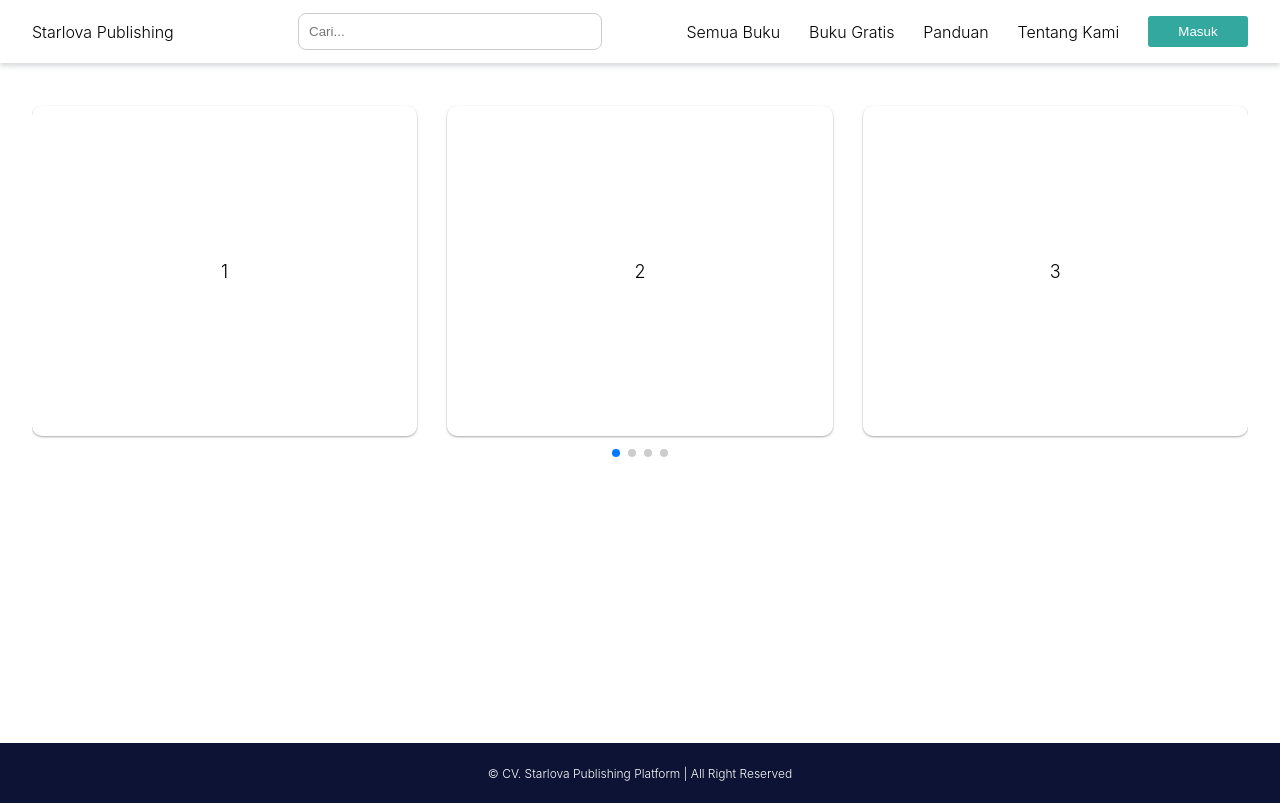
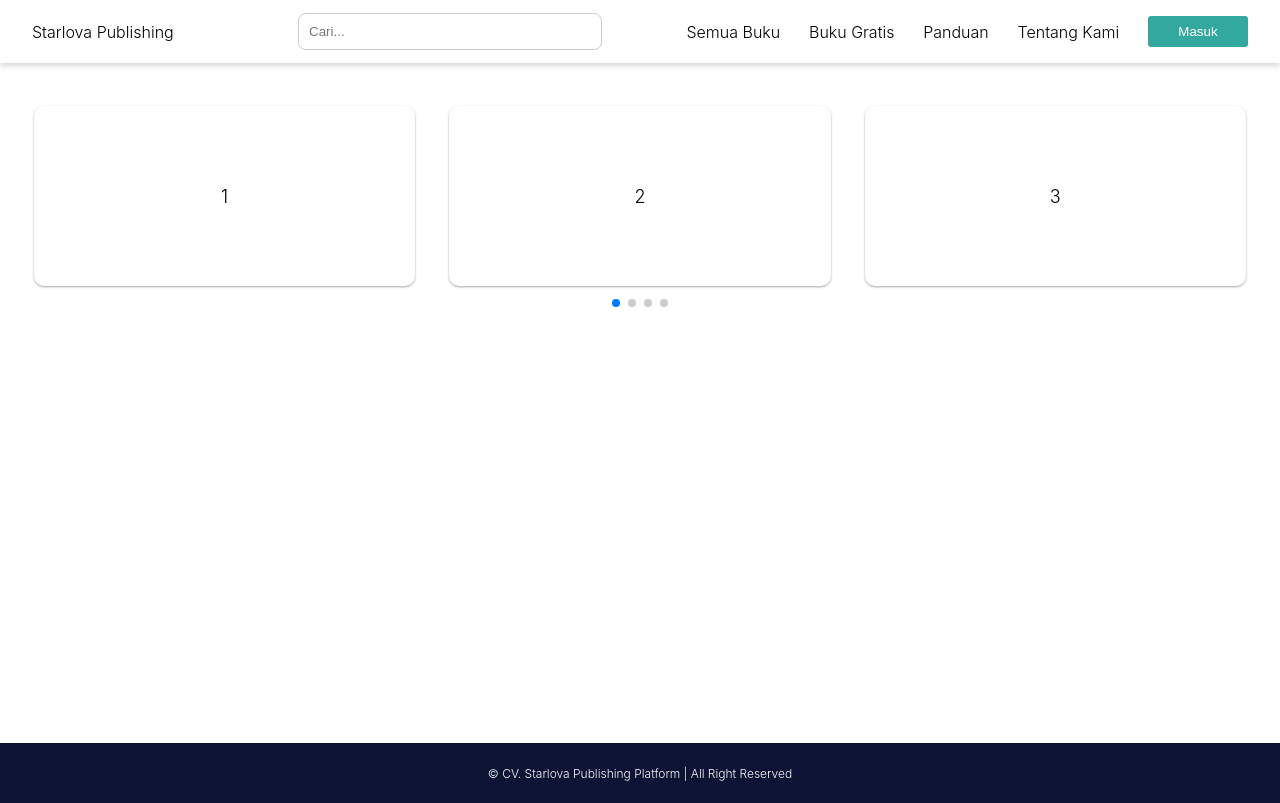
Before and after one commit to snipkode/Book, a Next.js app: page / in a window 1280 px wide. Built offline with nearby package versions, Linux system fonts and the light colour scheme.

Commit message:
Add Home Slider

```diff
--- a/styles/globals.css
+++ b/styles/globals.css
@@ -31,15 +31,13 @@ a {
 
 .swiper {
   width: 100%;
-  height: 400px;
-  /* margin-top: -1rem; */
+  height: 250px;
 }
 
 .slider-unggulan {
-  height: 330px;
-  /* border: 1px solid #234; */
+  height: 180px;
   border-radius: 10px;
-  width: 100%;
+  width: 99%;
   display: flex;
   align-items: center;
   justify-content: center;
```
